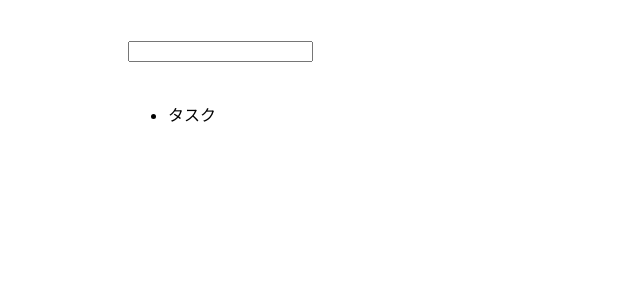
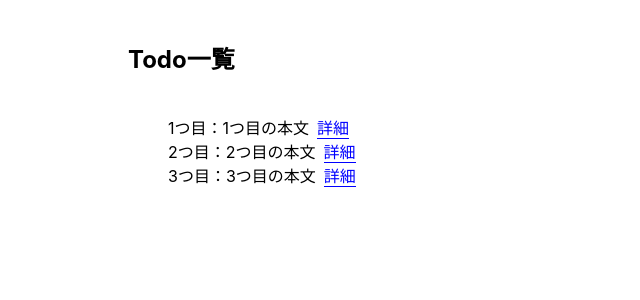
Before and after one commit to jun0222/next-architecture, a Next.js app: page / in a window 1280 px wide. Shown: the top 300 px of the page, without its empty margins (0-640 px from the left). Built offline with nearby package versions, Linux system fonts and the light colour scheme.

Commit message:
Feature: todo一覧にダミーデータ追加

```diff
--- a/src/components/templates/TodoTemplate/index.tsx
+++ b/src/components/templates/TodoTemplate/index.tsx
@@ -1,14 +1,36 @@
+import Link from "next/link";
+import { useState } from "react";
 import styles from "./styles.module.css";
 
 export const TodoTemplate = () => {
+  const dummyTodos = [
+    { id: 1, title: "1つ目", content: "1つ目の本文" },
+    { id: 2, title: "2つ目", content: "2つ目の本文" },
+    { id: 3, title: "3つ目", content: "3つ目の本文" },
+  ];
+
+  // FIXME: ContextAPIで管理する
+  const [todos] =
+    useState<{ id: number; title: string; content: string }[]>(dummyTodos);
+
   return (
-    <div className={styles.container}>
-      <div className={styles.area}>
-        <input type="text" />
+    <>
+      <div className={styles.container}>
+        <h2>Todo一覧</h2>
+        <ul className={styles.area}>
+          {todos.map((todo) => {
+            return (
+              <div key={todo.id}>
+                {`${todo.title}：${todo.content}`}
+                {/* FIXME: constantsのNavigationと整合性をとる */}
+                <Link className={styles.link} href={`todos/${todo.id}`}>
+                  詳細
+                </Link>
+              </div>
+            );
+          })}
+        </ul>
       </div>
-      <ul className={styles.area}>
-        <li>タスク</li>
-      </ul>
-    </div>
+    </>
   );
 };
--- a/src/components/templates/TodoTemplate/styles.module.css
+++ b/src/components/templates/TodoTemplate/styles.module.css
@@ -6,3 +6,9 @@
 .area {
   margin-top: 40px;
 }
+
+.link {
+  color: blue;
+  border-bottom: 1px solid blue;
+  margin-left: 8px;
+}
```
